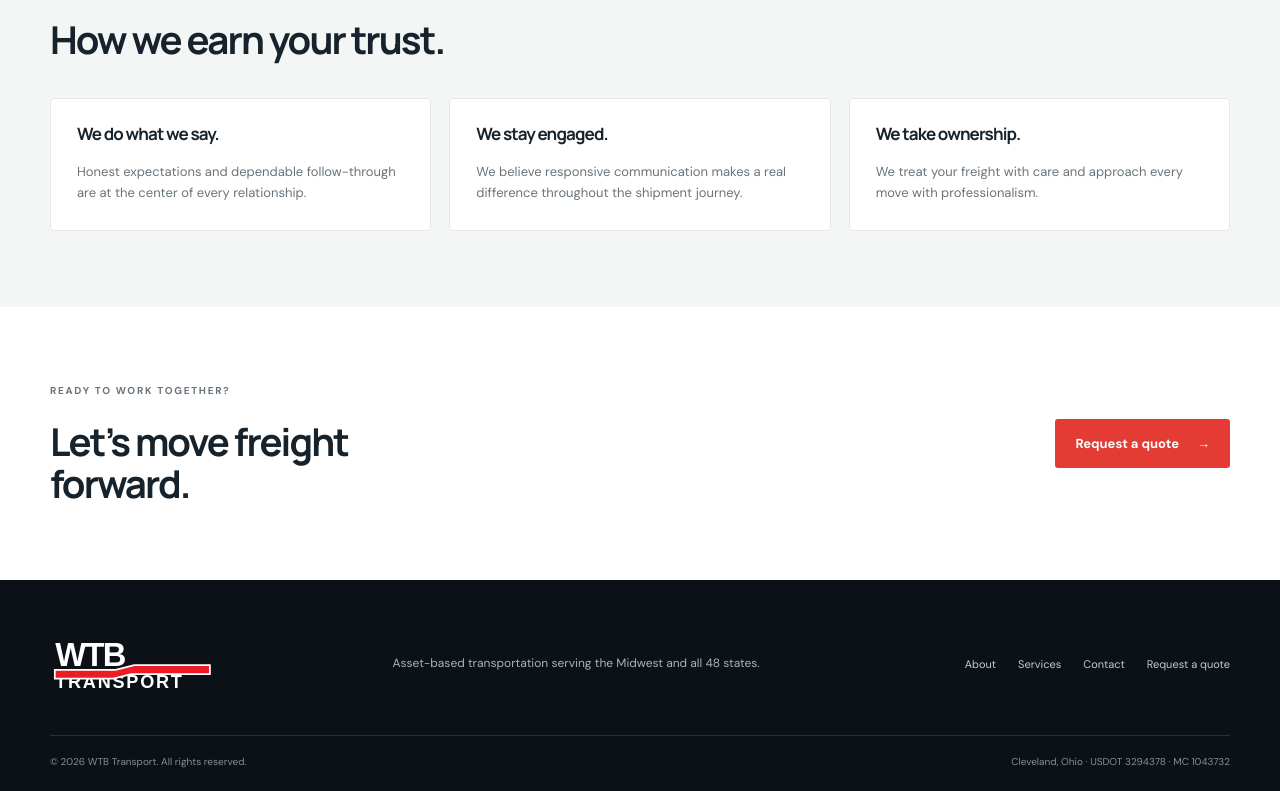
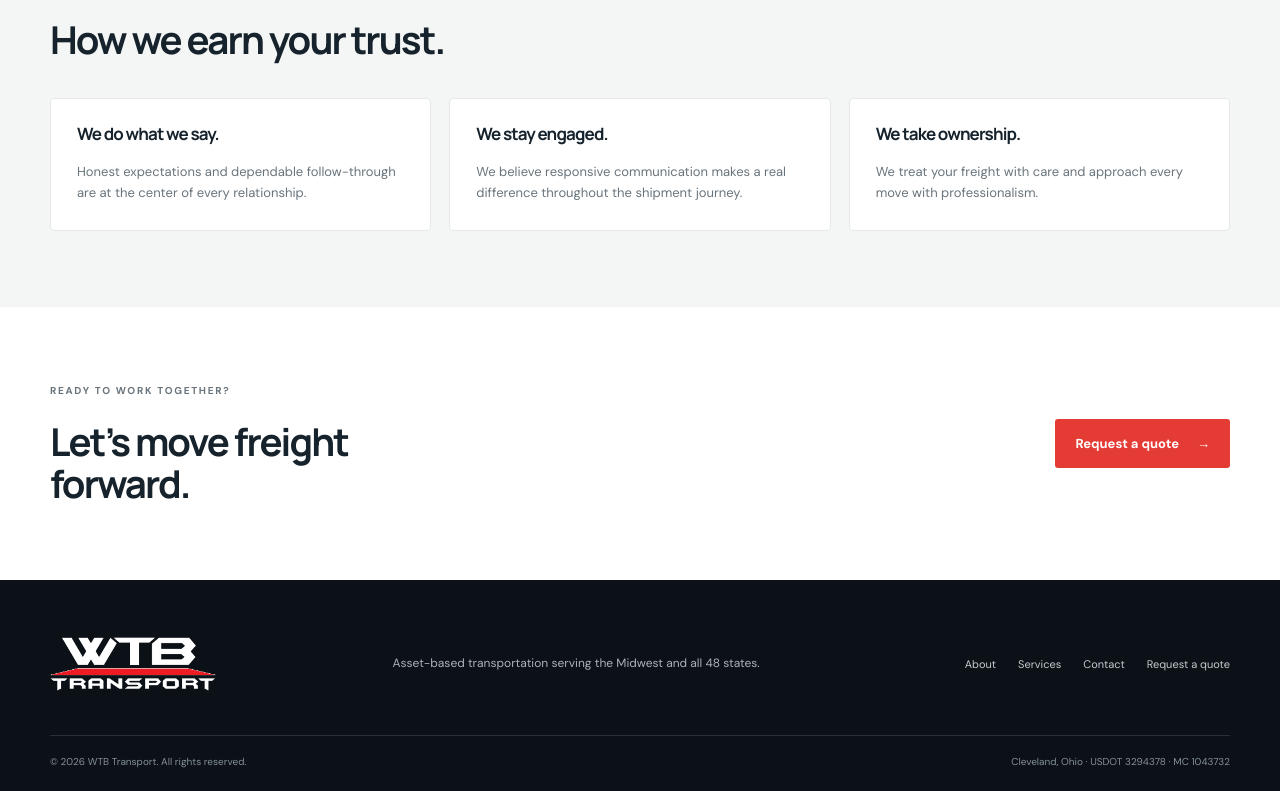
Before and after one commit to wtbtransport/wtbtransport-website, a plain HTML site: page about.html in a window 1280 px wide. Shown: the part 1197-1988 px from the top of the page. Drawn offline with Linux system fonts and the light colour scheme.

Commit message:
Use supplied WTB logo across website
Co-authored-by: Copilot <223556219+Copilot@users.noreply.github.com>

```diff
--- a/brand.css
+++ b/brand.css
@@ -1,7 +1,7 @@
 :root{--logo-red:#ed1c24}
 /* Use the supplied WTB wordmark throughout the site header and footer. */
-.brand-mark{width:166px;height:58px;flex:0 0 166px;padding:0;background:url('logo.svg') center/contain no-repeat;color:transparent;font-size:0;line-height:0;transform:none;box-shadow:none}
+.brand-mark{width:166px;height:58px;flex:0 0 166px;padding:0;background:url('logo-dark.png') center/contain no-repeat;color:transparent;font-size:0;line-height:0;transform:none;box-shadow:none}
 .brand-mark:after{display:none}
 .brand-name{display:none}
-.brand-footer .brand-mark{background-image:url('logo-white.svg')}
+.brand-footer .brand-mark{background-image:url('logo-light.png')}
 @media(max-width:520px){.brand-mark{width:142px;height:50px;flex-basis:142px}}
```
Also changed, not shown: logo-dark.png (added), logo-light.png (added).
